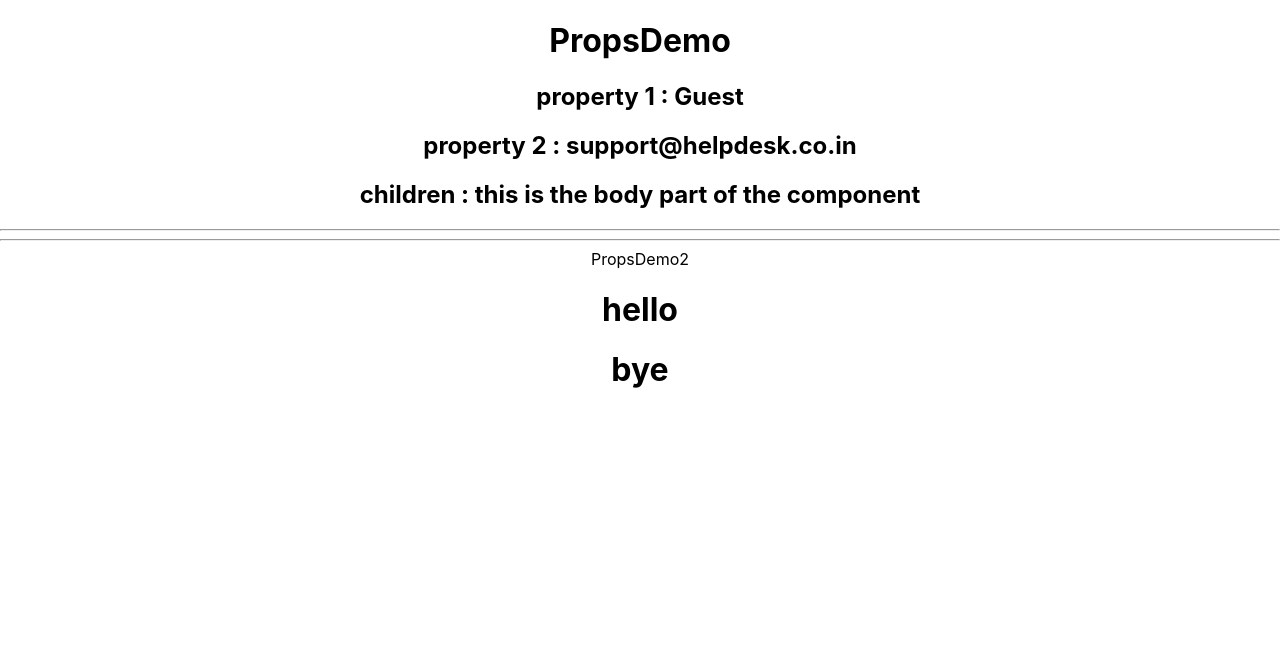
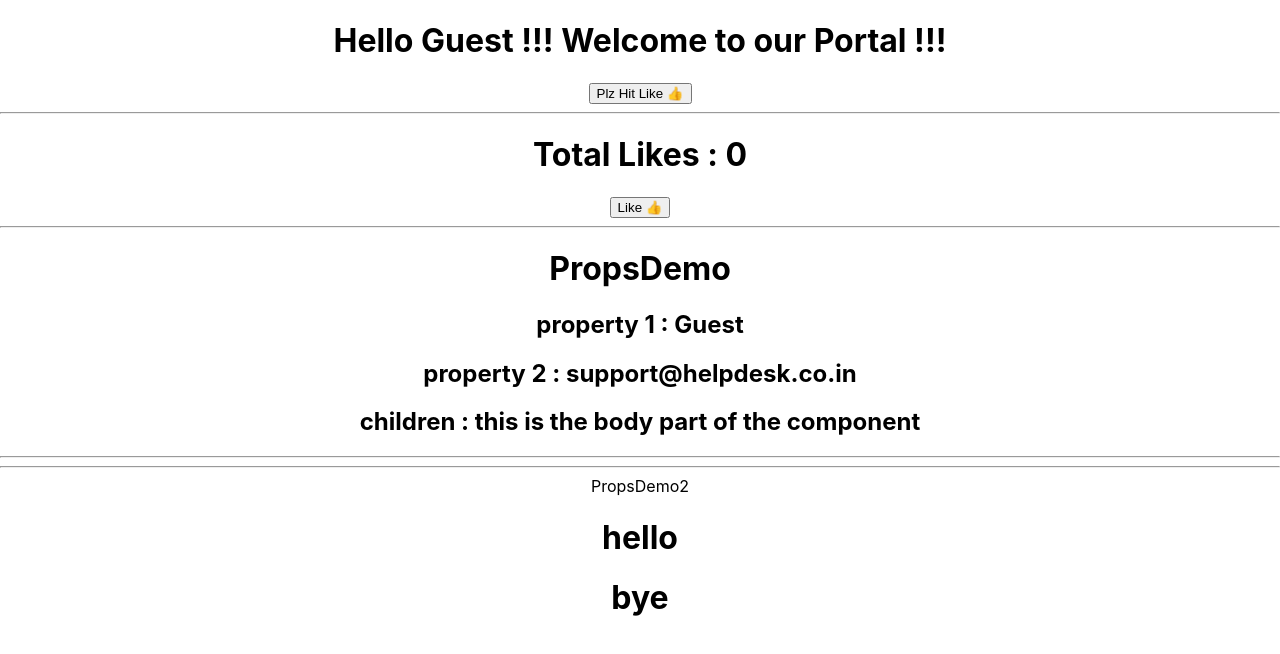
Before and after one commit to CodingByKirti/mcaa-app, a React (Create React App) app: page / in a window 1280 px wide. Shown: the top 654 px of the page. Built offline with nearby package versions, Linux system fonts and the light colour scheme.

Commit message:
commit18052022

```diff
--- a/src/App.js
+++ b/src/App.js
@@ -2,10 +2,16 @@ import logo from "./logo.svg";
 import "./App.css";
 import PropsDemo from "./PropsDemo";
 import PropsDemo2 from "./PropsDemo2";
+import Message from "./Message";
+import Likes from "./Likes";
 
 function App() {
   return (
     <div className="App">
+      <Message />
+      <hr />
+      <Likes />
+      <hr />
       <PropsDemo uname="Guest" email="support@helpdesk.co.in">
         this is the body part of the component
       </PropsDemo>
--- /dev/null
+++ b/src/Likes.js
@@ -0,0 +1,25 @@
+import React, { Component } from "react";
+
+export default class Likes extends Component {
+  constructor(props) {
+    super(props);
+
+    this.state = {
+      likes: 0,
+    };
+  }
+  incLikes() {
+    this.setState({
+      likes: this.state.likes + 1,
+    });
+  }
+
+  render() {
+    return (
+      <div>
+        <h1>Total Likes : {this.state.likes}</h1>
+        <button onClick={() => this.incLikes()}>Like 👍 </button>
+      </div>
+    );
+  }
+}
--- /dev/null
+++ b/src/Message.js
@@ -0,0 +1,24 @@
+import React, { Component } from "react";
+
+export default class Message extends Component {
+  constructor() {
+    super();
+    this.state = {
+      msg: "Welcome to our Portal !!!",
+    };
+  }
+
+  changeMsg() {
+    this.setState({
+      msg: "Thanks for the like",
+    });
+  }
+  render() {
+    return (
+      <div>
+        <h1>Hello Guest !!! {this.state.msg}</h1>
+        <button onClick={() => this.changeMsg()}>Plz Hit Like 👍 </button>
+      </div>
+    );
+  }
+}
```
